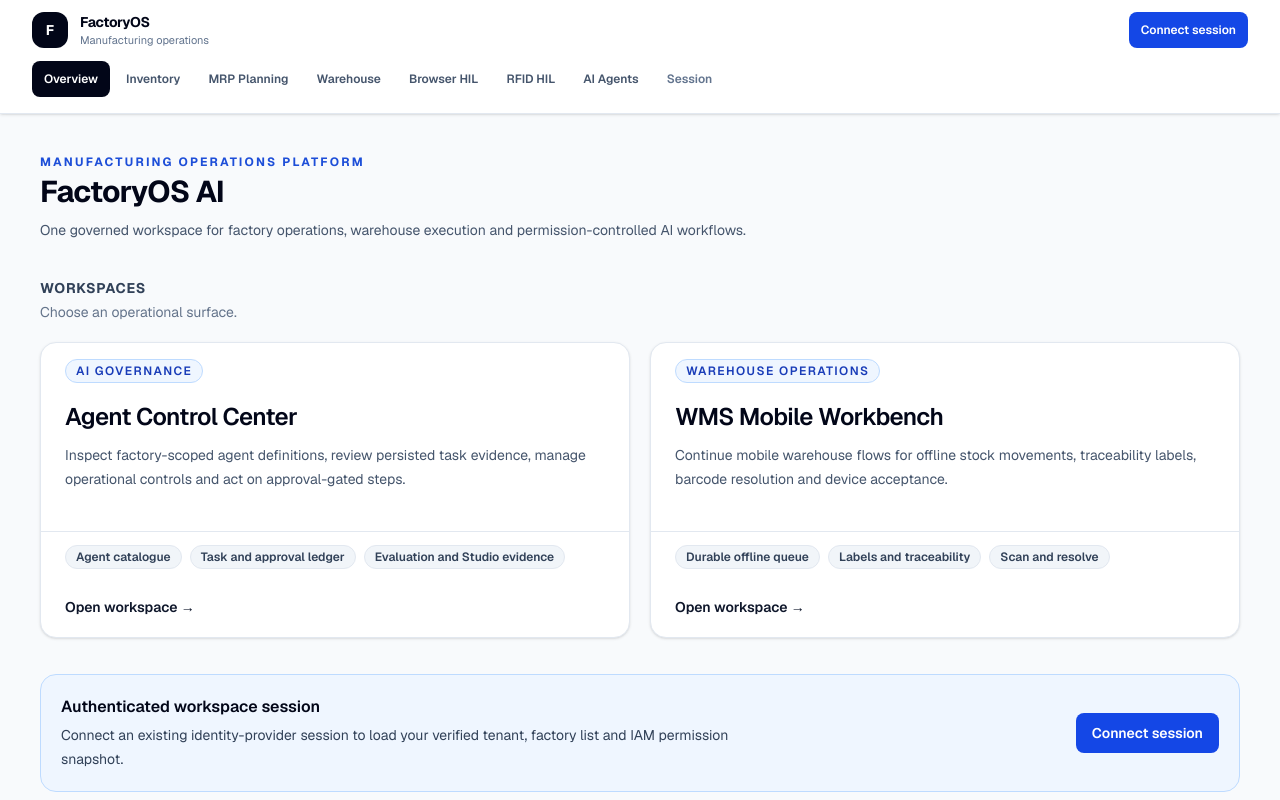
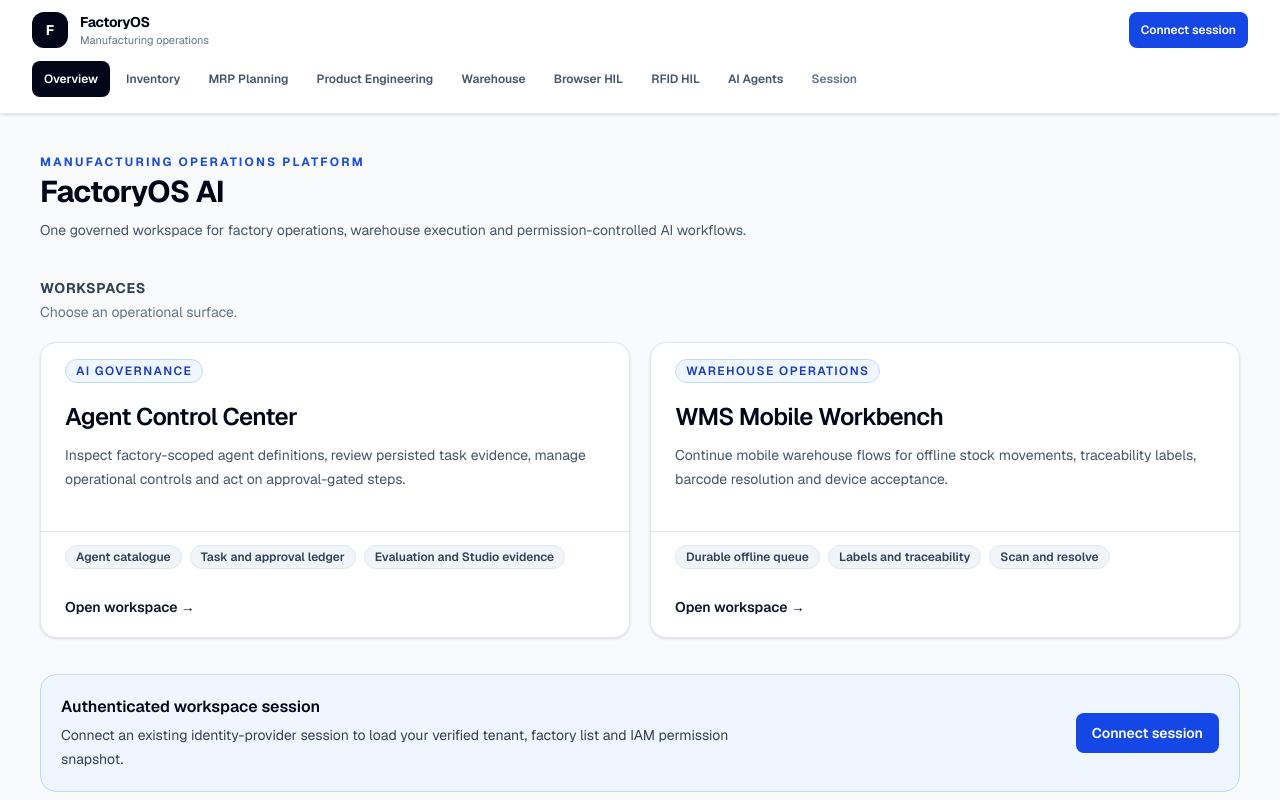
Before and after one commit to RakibulhasanUtsho07/factoryos, a Next.js app in the folder apps/web/: page / in a window 1280 px wide. Shown: the top 800 px of the page. Built offline with nearby package versions, Linux system fonts and the light colour scheme.

Commit message:
feat(web): add Product Engineering navigation

```diff
--- a/apps/web/src/components/workspace-navigation.tsx
+++ b/apps/web/src/components/workspace-navigation.tsx
@@ -9,6 +9,7 @@ const navigation = [
   { href: "/", label: "Overview" },
   { href: "/inventory", label: "Inventory" },
   { href: "/mrp", label: "MRP Planning" },
+  { href: "/products", label: "Product Engineering" },
   { href: "/wms", label: "Warehouse" },
   { href: "/wms/browser-acceptance", label: "Browser HIL" },
   { href: "/wms/rfid", label: "RFID HIL" },
```
